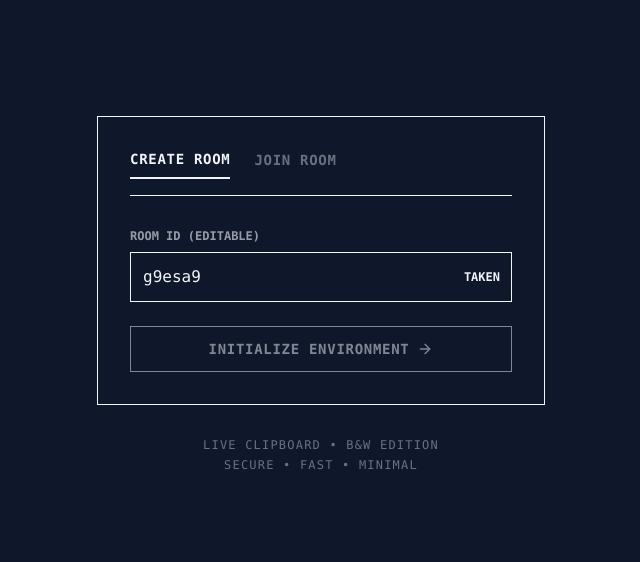
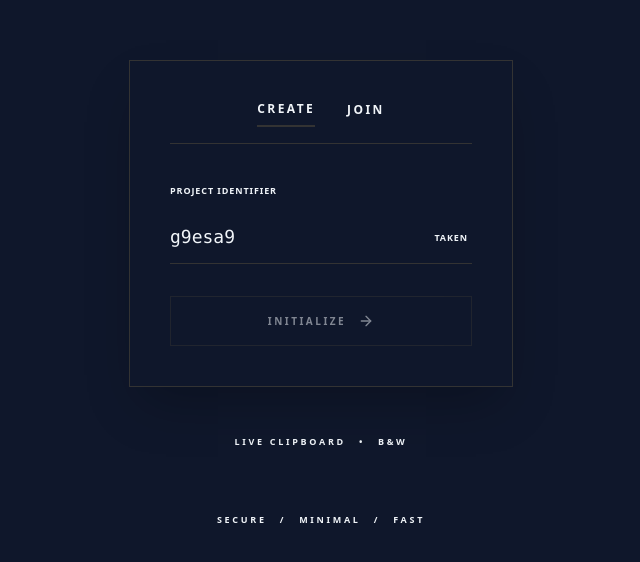
Before and after one commit to Jaydeep-Nadkarni/Live-Clipboard, a React (Vite) app in the folder client/: page / in a window 1280 px wide. Shown: the part 106-668 px from the top of the page, without its empty margins (319-959 px from the left). Built offline with nearby package versions, Linux system fonts and the light colour scheme; no server answers.

Commit message:
feat: add landing page for room creation/joining and core collaborative room functionality with styling.

```diff
--- a/client/src/index.css
+++ b/client/src/index.css
@@ -2,8 +2,11 @@
 @plugin "@tailwindcss/typography";
 
 :root {
-  font-family: Consolas, "Courier New", monospace, system-ui;
-  line-height: 1.5;
+  /* Typography System */
+  --font-ui: -apple-system, BlinkMacSystemFont, "Segoe UI", Roboto, Helvetica, Arial, sans-serif, "Apple Color Emoji", "Segoe UI Emoji";
+  --font-code: "JetBrains Mono", "Fira Code", Consolas, "Courier New", monospace;
+
+  line-height: 1.6;
   font-weight: 400;
 
   color-scheme: dark;
@@ -11,10 +14,11 @@
   /* Strict Black & White - Dark Mode Default */
   --bg-primary: #000000;
   --bg-secondary: #000000;
-  --border-color: #FFFFFF;
+  --border-color: #333333;
+  /* Subtle border for cleaner separation in dark mode */
   --text-primary: #FFFFFF;
-  --text-secondary: #FFFFFF;
-  /* Use opacity for hierarchy if needed, but keeping color pure */
+  --text-secondary: #999999;
+  /* Allowed for hierarchy, still grayscale */
   --accent-color: #FFFFFF;
 
   font-synthesis: none;
@@ -28,9 +32,9 @@
   /* Strict Black & White - Light Mode */
   --bg-primary: #FFFFFF;
   --bg-secondary: #FFFFFF;
-  --border-color: #000000;
+  --border-color: #E5E5E5;
   --text-primary: #000000;
-  --text-secondary: #000000;
+  --text-secondary: #666666;
   --accent-color: #000000;
 }
 
@@ -40,16 +44,20 @@ body {
   min-height: 100vh;
   background-color: var(--bg-primary);
   color: var(--text-primary);
+  font-family: var(--font-ui);
+  /* Default to UI font */
   overflow: hidden;
-  transition: background-color 0.3s ease, color 0.3s ease;
+  transition: background-color 0.4s cubic-bezier(0.16, 1, 0.3, 1), color 0.4s cubic-bezier(0.16, 1, 0.3, 1);
 }
 
 #root {
   width: 100%;
 }
 
-/* VS Code-like line numbers */
+/* Editor Specifics - Code Font */
 .ProseMirror {
+  font-family: var(--font-code);
+  font-size: 14px;
   counter-reset: line;
   padding-left: 3.5rem;
   outline: none;
@@ -59,7 +67,8 @@ body {
 .ProseMirror p {
   position: relative;
   margin: 0;
-  line-height: 1.6;
+  line-height: 1.7;
+  /* Better reading experience */
 }
 
 .ProseMirror p::before {
@@ -69,33 +78,32 @@ body {
   left: -3.5rem;
   width: 2.5rem;
   text-align: right;
-  color: var(--text-primary);
-  /* Strict Theme Color */
-  opacity: 1;
-  /* strict */
-  font-size: 0.8rem;
+  color: var(--text-secondary);
+  font-family: var(--font-code);
+  font-size: 0.75rem;
+  opacity: 0.5;
   user-select: none;
-  font-family: Consolas, monospace;
 }
 
-/* Custom Scrollbar - Minimal */
+/* Custom Scrollbar - Minimal & Clean */
 ::-webkit-scrollbar {
-  width: 6px;
-  height: 6px;
+  width: 10px;
+  height: 10px;
 }
 
 ::-webkit-scrollbar-track {
-  background: var(--bg-primary);
-  border-left: 1px solid var(--border-color);
+  background: transparent;
 }
 
 ::-webkit-scrollbar-thumb {
-  background: var(--text-primary);
-  border: 1px solid var(--bg-primary);
+  background: var(--border-color);
+  border: 4px solid var(--bg-primary);
+  /* efficient way to make a thin scrollbar */
+  border-radius: 99px;
 }
 
 ::-webkit-scrollbar-thumb:hover {
-  background: var(--text-primary);
+  background: var(--text-secondary);
 }
 
 .no-scrollbar::-webkit-scrollbar {
@@ -111,8 +119,9 @@ body {
 .tab-active {
   background-color: var(--bg-primary) !important;
   color: var(--text-primary) !important;
-  border: 1px solid var(--border-color);
-  border-bottom: none;
+  border-bottom: 2px solid var(--text-primary) !important;
+  /* Clearly active */
+  font-weight: 600;
 }
 
 /* Grayscale Selection */
@@ -124,49 +133,51 @@ body {
 /* Comment Mark */
 .comment-mark {
   background-color: transparent;
-  border-bottom: 4px solid var(--text-primary);
+  border-bottom: 2px solid var(--text-primary);
   cursor: pointer;
 }
 
 mark {
   background-color: var(--text-primary);
   color: var(--bg-primary);
+  padding: 0 4px;
+  border-radius: 2px;
 }
 
 .mention {
   background-color: var(--text-primary);
   color: var(--bg-primary);
-  padding: 0 0.2rem;
-  font-weight: bold;
+  padding: 1px 6px;
+  border-radius: 4px;
+  font-weight: 600;
+  font-size: 0.9em;
 }
 
-/* Smooth Transitions */
-.transition-theme {
-  transition: all 0.3s cubic-bezier(0.4, 0, 0.2, 1);
+/* Smooth Transitions for Theme */
+* {
+  border-color: var(--border-color);
+  /* Global border transition */
 }
 
-/* Mention Dropdown Styles */
+/* Dropdown */
 .mention-dropdown {
   background-color: var(--bg-primary);
-  border: 2px solid var(--border-color);
-  color: var(--text-primary);
-  border-radius: 0;
-  overflow: hidden;
-  padding: 0.2rem;
-  box-shadow: none;
-  /* No shadows */
+  border: 1px solid var(--border-color);
+  box-shadow: 0 4px 20px rgba(0, 0, 0, 0.2);
+  /* Subtle deep shadow for depth in B&W */
+  border-radius: 8px;
+  padding: 4px;
 }
 
 .mention-item {
-  background: transparent;
-  color: var(--text-primary);
-  padding: 0.2rem 0.5rem;
+  padding: 6px 12px;
+  border-radius: 4px;
+  font-size: 0.9rem;
   cursor: pointer;
-  border: 1px solid transparent;
+  transition: all 0.2s;
 }
 
 .mention-item.is-selected {
-  background: var(--text-primary);
+  background-color: var(--text-primary);
   color: var(--bg-primary);
-  border: 1px solid var(--bg-primary);
 }
--- a/client/src/pages/LandingPage.jsx
+++ b/client/src/pages/LandingPage.jsx
@@ -68,44 +68,46 @@ const LandingPage = () => {
     };
 
     return (
-        <div className="min-h-screen bg-bg-primary flex flex-col items-center justify-center text-text-primary font-mono selection:bg-text-primary selection:text-bg-primary transition-colors duration-300">
-            <div className="w-full max-w-md p-8 bg-bg-secondary border border-border-color shadow-none">
-                <div className="flex gap-6 mb-8 border-b border-border-color pb-4">
+        <div className="min-h-screen bg-bg-primary flex flex-col items-center justify-center text-text-primary font-sans selection:bg-text-primary selection:text-bg-primary transition-colors duration-500">
+            <div className="w-full max-w-sm p-10 bg-bg-primary border border-border-color shadow-2xl relative overflow-hidden group">
+                <div className="absolute top-0 left-0 w-full h-1 bg-text-primary transform scale-x-0 group-hover:scale-x-100 transition-transform duration-500" />
+
+                <div className="flex gap-8 mb-10 border-b border-border-color pb-4 justify-center">
                     <button
                         onClick={() => setMode('create')}
-                        className={`pb-2 text-sm font-bold uppercase tracking-wider transition-colors ${mode === 'create' ? 'text-text-primary border-b-2 border-text-primary' : 'text-text-primary opacity-40 hover:opacity-100'}`}
+                        className={`pb-2 text-xs font-black uppercase tracking-[0.2em] transition-all hover:text-text-primary ${mode === 'create' ? 'text-text-primary border-b-2 border-text-primary' : 'text-text-secondary border-transparent'}`}
                     >
-                        Create Room
+                        Create
                     </button>
                     <button
                         onClick={() => setMode('join')}
-                        className={`pb-2 text-sm font-bold uppercase tracking-wider transition-colors ${mode === 'join' ? 'text-text-primary border-b-2 border-text-primary' : 'text-text-primary opacity-40 hover:opacity-100'}`}
+                        className={`pb-2 text-xs font-black uppercase tracking-[0.2em] transition-all hover:text-text-primary ${mode === 'join' ? 'text-text-primary border-b-2 border-text-primary' : 'text-text-secondary border-transparent'}`}
                     >
-                        Join Room
+                        Join
                     </button>
                 </div>
 
-                <div className="space-y-6">
-                    <div className="relative">
-                        <label className="block text-xs font-bold text-text-primary opacity-60 uppercase mb-2">
-                            {mode === 'create' ? 'Room ID (Editable)' : 'Enter Room ID'}
+                <div className="space-y-8">
+                    <div className="relative group/input">
+                        <label className="block text-[9px] font-bold text-text-secondary uppercase tracking-widest mb-3">
+                            {mode === 'create' ? 'Project Identifier' : 'Destination ID'}
                         </label>
-                        <div className="flex items-center gap-2">
+                        <div className="flex items-center gap-2 relative">
                             <input
                                 type="text"
                                 value={roomId}
                                 onChange={handleIdChange}
-                                placeholder="room-id"
-                                className="w-full bg-bg-primary border border-border-color p-3 text-text-primary focus:outline-none focus:border-text-primary transition-colors placeholder-text-primary/30"
+                                placeholder="ID"
+                                className="w-full bg-bg-primary border-b border-border-color py-3 text-lg font-mono text-text-primary focus:outline-none focus:border-text-primary transition-colors placeholder-text-secondary/20"
                             />
                             {mode === 'create' && (
-                                <div className="absolute right-3 top-[2.3rem]">
+                                <div className="absolute right-0 top-3">
                                     {isChecking ? (
-                                        <Loader className="w-4 h-4 text-text-primary animate-spin" />
+                                        <Loader className="w-4 h-4 text-text-secondary animate-spin" />
                                     ) : isAvailable ? (
                                         <Check className="w-4 h-4 text-text-primary" />
                                     ) : (
-                                        <span className="text-text-primary text-xs font-bold">TAKEN</span>
+                                        <span className="text-text-primary text-[9px] font-black tracking-widest bg-text-primary text-bg-primary px-1">TAKEN</span>
                                     )}
                                 </div>
                             )}
@@ -115,20 +117,21 @@ const LandingPage = () => {
                     <button
                         onClick={handleAction}
                         disabled={mode === 'create' && !isAvailable}
-                        className={`w-full py-3 flex items-center justify-center gap-2 text-sm font-bold uppercase tracking-wider transition-all
+                        className={`w-full py-4 flex items-center justify-center gap-3 text-[10px] font-black uppercase tracking-[0.25em] transition-all duration-300 border border-text-primary
                             ${mode === 'create' && !isAvailable
-                                ? 'bg-bg-primary text-text-primary opacity-50 cursor-not-allowed border border-border-color'
-                                : 'bg-text-primary text-bg-primary hover:opacity-80'}`}
+                                ? 'opacity-50 cursor-not-allowed bg-transparent text-text-secondary'
+                                : 'bg-text-primary text-bg-primary hover:bg-bg-primary hover:text-text-primary'}`}
                     >
-                        {mode === 'create' ? 'Initialize Environment' : 'Connect to Host'}
+                        {mode === 'create' ? 'Initialize' : 'Connect'}
                         <ArrowRight className="w-4 h-4" />
                     </button>
                 </div>
             </div>
 
-            <div className="mt-8 text-xs text-text-primary opacity-40 text-center uppercase tracking-widest">
-                <p>LIVE CLIPBOARD • B&W EDITION</p>
-                <p className="mt-1">SECURE • FAST • MINIMAL</p>
+            <div className="mt-12 flex flex-col items-center gap-2 text-[9px] font-bold text-text-secondary uppercase tracking-[0.3em]">
+                <p>Live Clipboard <span className="mx-2">•</span> B&W</p>
+                <div className="w-px h-8 bg-border-color my-2"></div>
+                <p>Secure <span className="mx-2">/</span> Minimal <span className="mx-2">/</span> Fast</p>
             </div>
         </div>
     );
```
Also changed, not shown: client/src/pages/RoomPage.jsx (+45 -24 lines).
